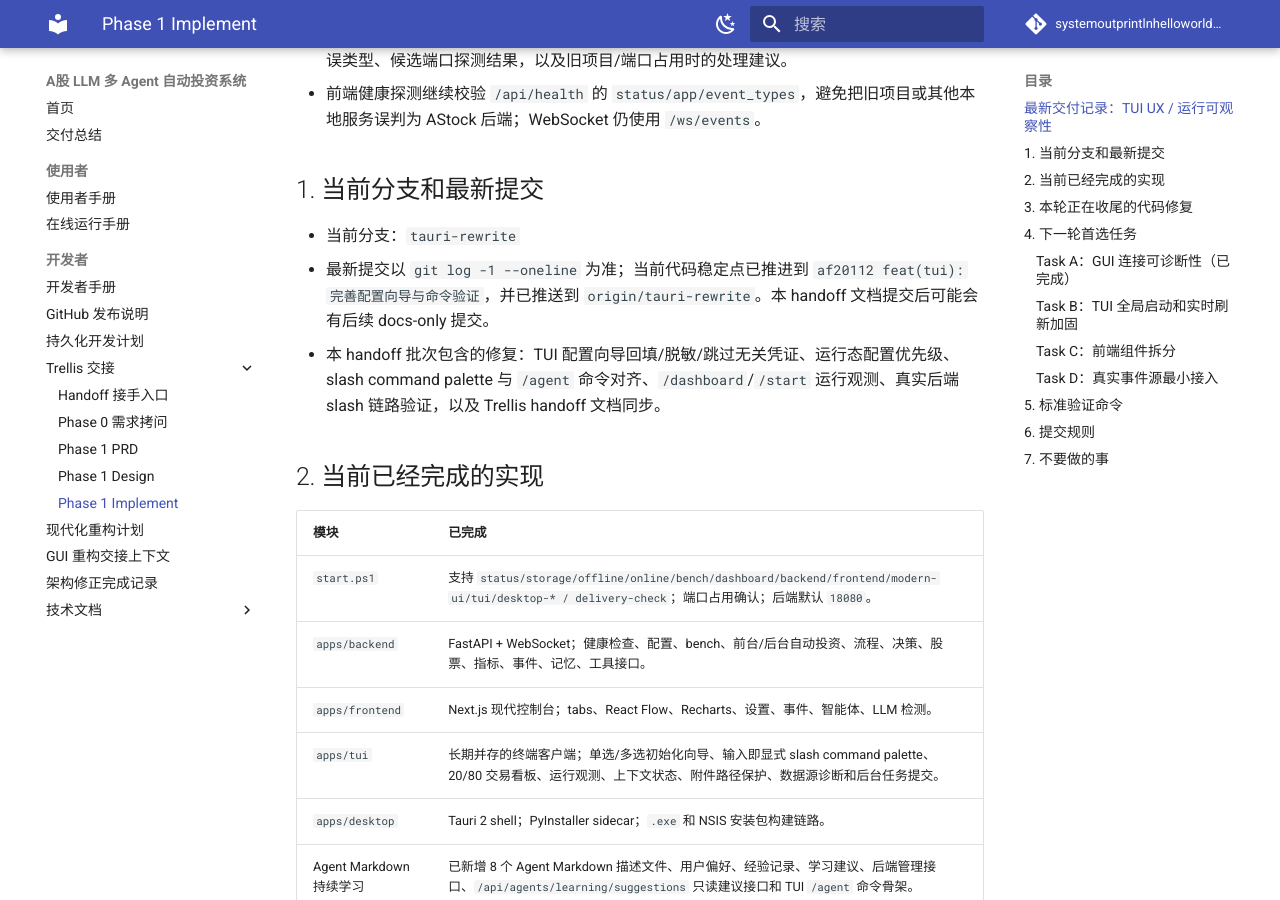
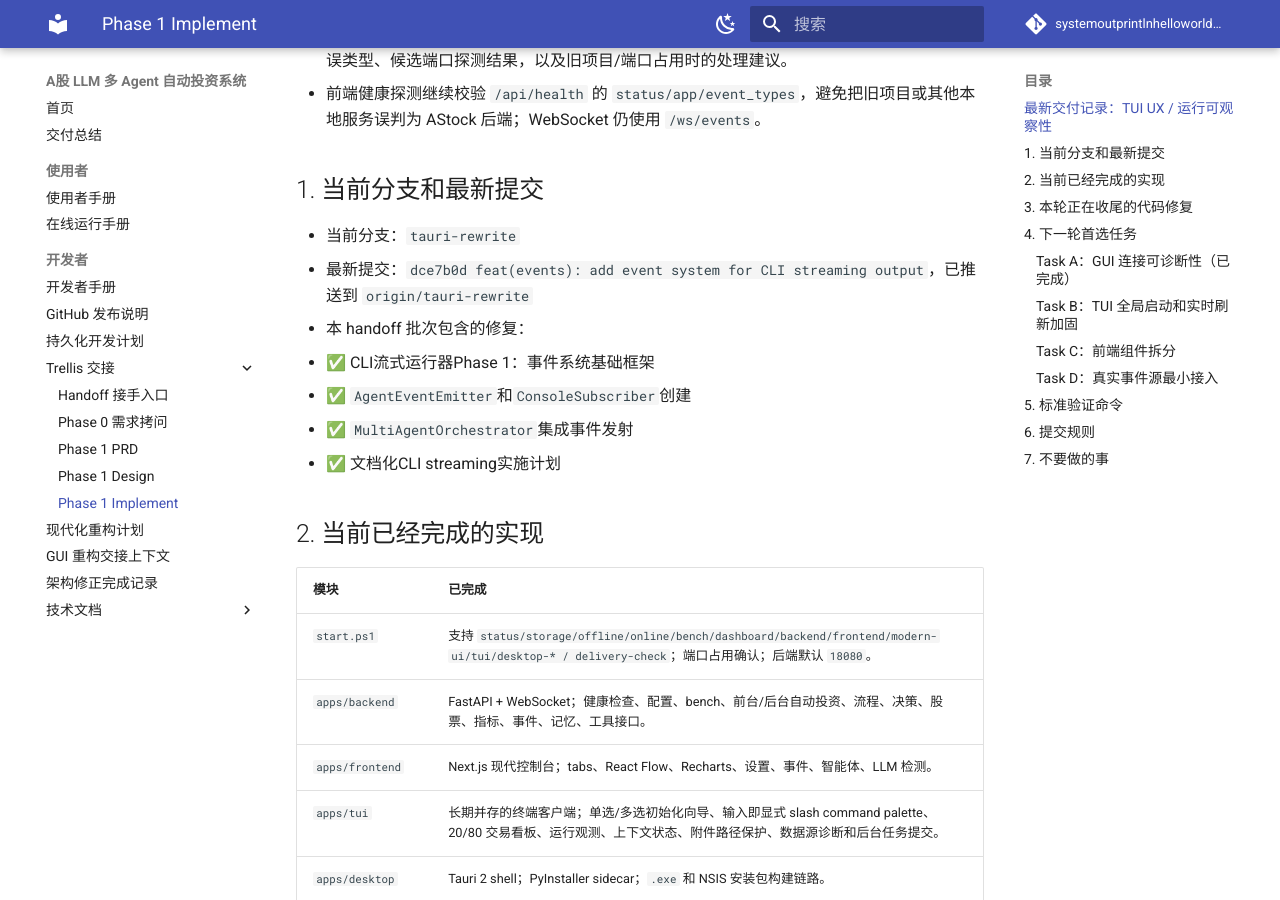
Before and after one commit to systemoutprintlnhelloworld/astock-agent-system, an MkDocs documentation site: the page built from docs/trellis/IMPLEMENT.md, in a window 1280 px wide and 900 px high, scrolled down 1306 px. Built offline with MkDocs 1.6.1 and Material for MkDocs 9.7.7, drawn with Linux system fonts in a browser that asks for light colours; comment, search, counter and statistics services are not loaded.

Commit message:
docs(trellis): update handoff for CLI streaming development
- Document CLI streaming runner as new priority
- Update IMPLEMENT.md with Phase 1 event system progress
- Update DESIGN.md with CLI architecture
- Update HANDOFF.md with next steps for CLI development

User requested to pause TUI/GUI and focus on CLI-first approach.

```diff
--- a/docs/trellis/IMPLEMENT.md
+++ b/docs/trellis/IMPLEMENT.md
@@ -25,8 +25,12 @@
 ## 1. 当前分支和最新提交
 
 - 当前分支：`tauri-rewrite`
-- 最新提交以 `git log -1 --oneline` 为准；当前代码稳定点已推进到 `af20112 feat(tui): 完善配置向导与命令验证`，并已推送到 `origin/tauri-rewrite`。本 handoff 文档提交后可能会有后续 docs-only 提交。
-- 本 handoff 批次包含的修复：TUI 配置向导回填/脱敏/跳过无关凭证、运行态配置优先级、slash command palette 与 `/agent` 命令对齐、`/dashboard`/`/start` 运行观测、真实后端 slash 链路验证，以及 Trellis handoff 文档同步。
+- 最新提交：`dce7b0d feat(events): add event system for CLI streaming output`，已推送到 `origin/tauri-rewrite`
+- 本 handoff 批次包含的修复：
+  - ✅ CLI流式运行器Phase 1：事件系统基础框架
+  - ✅ `AgentEventEmitter`和`ConsoleSubscriber`创建
+  - ✅ `MultiAgentOrchestrator`集成事件发射
+  - ✅ 文档化CLI streaming实施计划
 
 ## 2. 当前已经完成的实现
 
```
